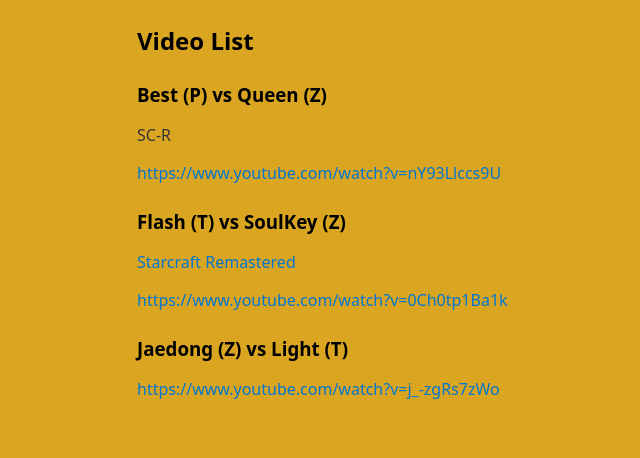
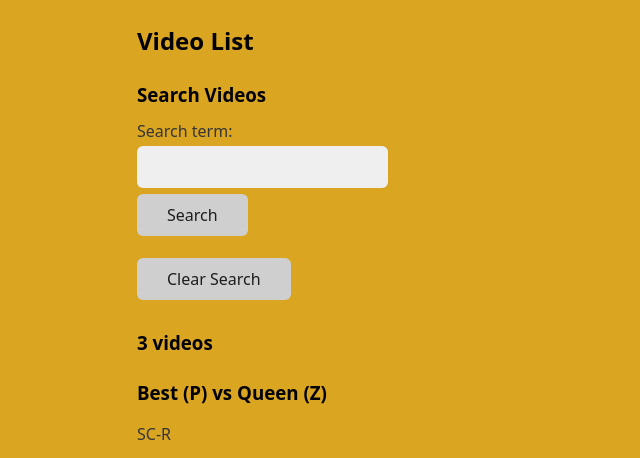
Before and after one commit to RichardJThies/topic-11---django-video-collector, a Django app: page /video_list in a window 1280 px wide. Shown: the top 458 px of the page, without its empty margins (103-743 px from the left). Before the commit the page ends 399 px from the top, so only its background shows below. Run offline with Django 4.2, Linux system fonts and the light colour scheme; data comes from the database, SQL or seed files in the repository; both versions use the stored data as it was after the commit.

Commit message:
Ability to seach amongst added videos added, footnote links added

```diff
--- a/video_collection/forms.py
+++ b/video_collection/forms.py
@@ -1,7 +1,12 @@
 from django import forms
 from .models import Video
 
-class VideoForm(forms.ModelForm):#model form inwhich the user enters their data?
+class VideoForm(forms.ModelForm):#model form in which the user enters their data?
     class Meta:
-        model = Video#assihned to be the same as the Video class model
+        model = Video#assigned to be the same as the Video class model
         fields = ['name', 'url', 'notes']
+
+class SearchForm(forms.Form):#regular django form, not related to the db?
+    search_term = forms.CharField()#whatever the user inputs
+
+#what does is mean for a form VidoeForm to be a ModelForm vs SearchForm being a Form?
--- a/video_collection/static/css/style.css
+++ b/video_collection/static/css/style.css
@@ -1,3 +1,12 @@
 body {
     background-color: goldenrod;
 }
+
+.navigation {
+    margin: 10px;
+}
+
+.navigation > a {
+    color:green;
+    padding-right: 30px
+}
--- a/video_collection/templates/video_collection/base.html
+++ b/video_collection/templates/video_collection/base.html
@@ -14,4 +14,12 @@
     {% block content %}
     {% endblock %}
 
+    <hr><!--horizontal rule-->
+
+    <div class="navigation"><!--links at the foot to allow navigation-->
+        <a href="{% url 'home' %}">Home</a>
+        <a href="{% url 'video_list' %}">Video List</a>
+        <a href="{% url 'add_video' %}">Add a Video</a>
+    </div>
+
 </html>
--- a/video_collection/templates/video_collection/video_list.html
+++ b/video_collection/templates/video_collection/video_list.html
@@ -4,27 +4,33 @@
 
 <h2>Video List</h2><!--Page where the successfully added videos are displayed-->
 
+<h3>Search Videos</h3>
+
+<form method="GET" action="{% url 'video_list' %}">
+    {{search_form}}
+    <button type="submit">Search</button>
+</form><!--no token needed because GET request-->
+
+<a href="{% url 'video_list' %}">
+    <button>Clear Search</button>
+</a>
+
+<h3>{{videos|length}} video{{videos|length|pluralize}}</h3><!--visual for the # of videos listed. Changes if search filtered, and accounts for plural if only 1 video-->
+
 {% for video in videos %}<!--variable from views.py dictionary-->
 
     <div>
         <h3>{{video.name}}</h3>
         <p>{{video.notes}}</p>
-        <a href="{{video.url}}">{{video.url}}</p><!--links are embedded into the url text-->
+        <iframe width="420" height="315" src="https://youtube.com/embed/{{video.video_id}}"></iframe><!--videos embedded directly onto the page-->
+        <p><a href="{{video.url}}">{{video.url}}</p><!--links are embedded into the url text. p element moves links to line below? Block vs in-line elements-->
     </div>
+
+{% empty %}
+
+    <p>No Videos</p><!--Empty search list returned-->
 
 {% endfor %}
 
 
-
-
-
-
-
-
-
-
-
-
-
-
 {% endblock %}
--- a/video_collection/urls.py
+++ b/video_collection/urls.py
@@ -9,9 +9,4 @@ urlpatterns =[#urls to pages in the app
     path('', views.home, name='home'),#homepage
     path('add', views.add, name='add_video'),#adding videos
     path('video_list', views.video_list, name="video_list")#All the successfully added videos
-
-
-
-
-
 ]
--- a/video_collection/views.py
+++ b/video_collection/views.py
@@ -1,10 +1,10 @@
 from django.shortcuts import render, redirect
-from .forms import VideoForm
+from .forms import VideoForm, SearchForm
 from django.contrib import messages
 from .models import Video
 from django.core.exceptions import ValidationError
 from django.db import IntegrityError
-
+from django.db.models.functions import Lower #sorting (full) list of videos?
 
 #views process requests and send whatever responses to where they are pointed to go?
 
@@ -27,12 +27,18 @@ def add(request):#how is data getting back from the add.html?
         messages.warning(request, 'Please check the data entered.')#django temporary messages sent to template
         return render(request, 'video_collection/add.html', {'new_video_form': new_video_form})
 
-
-
-
     new_video_form = VideoForm()#structure of the new objects?
     return render(request, 'video_collection/add.html', {'new_video_form': new_video_form})# send the new_video_form to the template?
 
 def video_list(request):
-    videos = Video.objects.all()
-    return render(request, 'video_collection/video_list.html', {'videos': videos})
+    search_form = SearchForm(request.GET)#creating form from user input into search box?
+
+    if search_form.is_valid():
+        search_term = search_form.cleaned_data['search_term']#
+        videos = Video.objects.filter(name__icontains=search_term).order_by(Lower('name'))#Taking the total list of videos, and filtering by inputted seach term. "name__icontains" is django query
+
+    else:#Form is not valid, or has not entered anything yet
+        search_form = SearchForm()#create new, empty SearchForm in response
+        videos = Video.objects.order_by(Lower('name'))#Lower not modifying the db
+
+    return render(request, 'video_collection/video_list.html', {'videos': videos, 'search_form': search_form})#valid search_form will have data, new search_form will be empty
```
Also changed, not shown: db.sqlite3, video_collection/models.py (line endings or trailing spaces).
